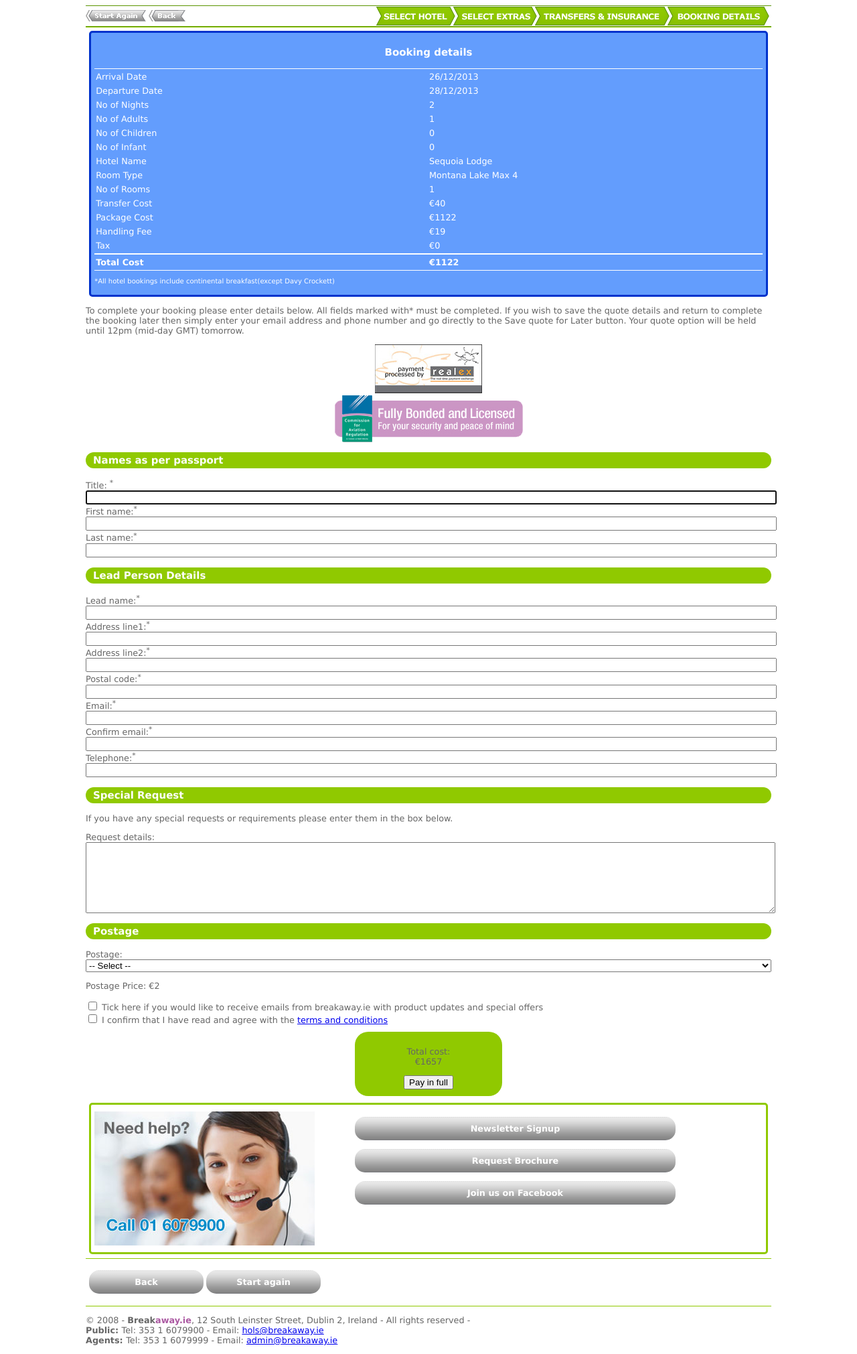
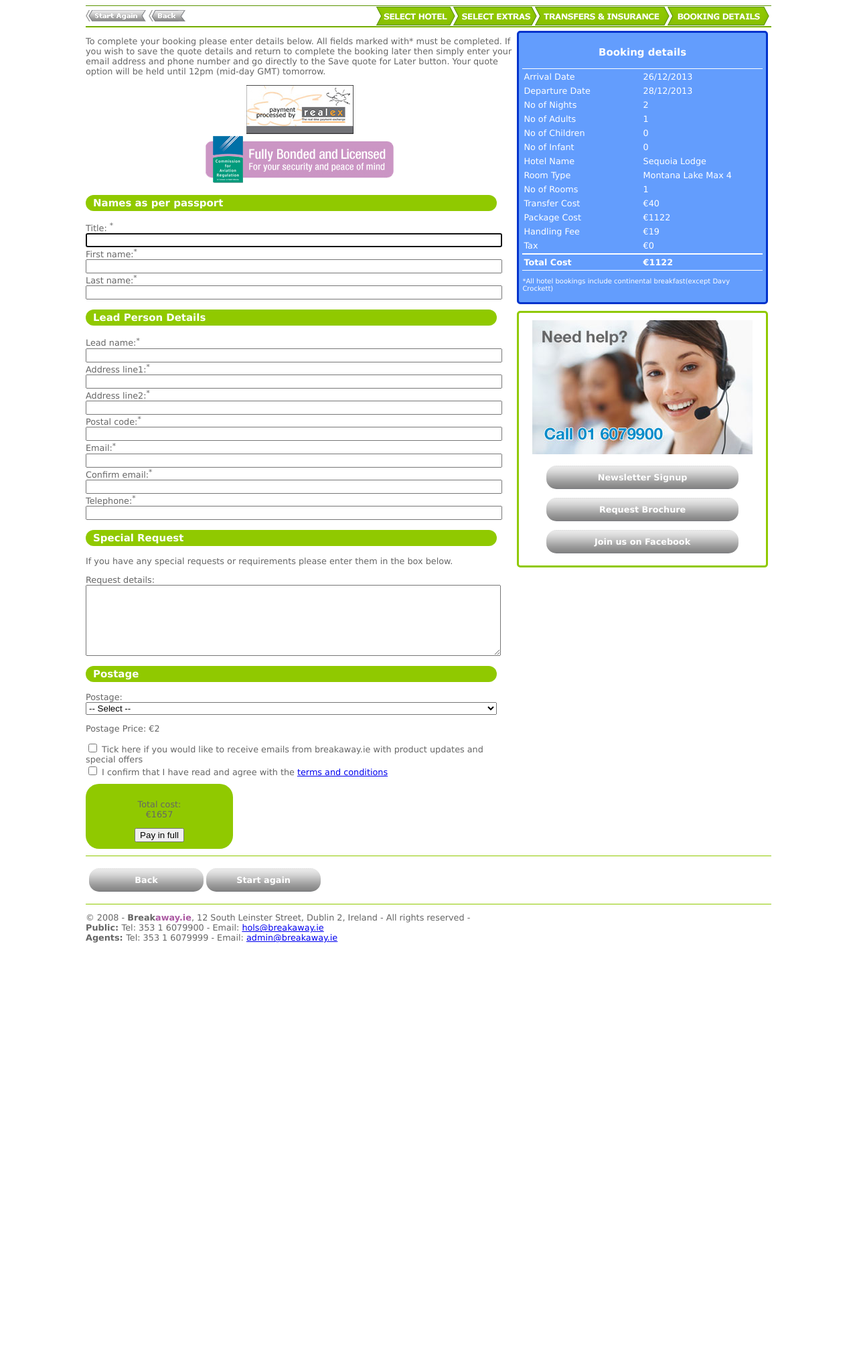
Before and after one commit to josefzacek/breakaway-booking-engine, a PHP site: page /booking-details.php in a window 1280 px wide. Shown: the part 98-2119 px from the top of the page at 67% size. After the commit the page ends 1505 px from the top, so only its background shows below. Run offline with PHP 8.4, Linux system fonts and the light colour scheme; some libraries are stand-ins or nearby versions.

Commit message:
booking details(final page) done

```diff
--- a/booking-details.php
+++ b/booking-details.php
@@ -106,7 +106,7 @@
 
 
 
- <p>To complete your booking please enter details below. All fields marked with* must be completed.
+ <p class="advisory-text">To complete your booking please enter details below. All fields marked with* must be completed.
 If you wish to save the quote details and return to complete the booking later then simply enter your email address and phone number and go directly to the Save quote for Later button. Your quote option will be held until 12pm (mid-day GMT) tomorrow.</p>
 
 <div class="img-holder">
@@ -115,6 +115,7 @@ If you wish to save the quote details and return to complete the booking later t
 </div> <!-- img-holder end -->
 
 
+<div class="final-booking-form-holder">
 <form action="#" method="post">
 <div class="payment-details">
 
@@ -201,10 +202,12 @@ Tick here if you would like to receive emails from breakaway.ie with product upd
 &euro;1657
 </p>
 <input type="submit" value="Pay in full" />
-</div> <!-- final-price end -->
 
 
+</div> <!-- final-price end -->
 </form>
+</div> <!-- final-booking-form-holder end -->
+
 
 
 <div class="need-help">
--- a/css/booking-details.css
+++ b/css/booking-details.css
@@ -116,12 +116,41 @@ border-radius: 20px;
 	float:left;
 	width:40%;
 }
-.need-help  .help-buttons {
+.need-help .help-buttons {
 	float:left;
 	width:60%;
 }
 
 /*desktop layout*/
 @media only screen and (min-width: 769px) {
+.final-booking-details {
+	width: 35%;
+	float: right;
+}
+.final-booking-form-holder {
+	width: 60%;
+	float: left;
+}
+.final-booking-form-holder .final-price {
+	float:left;
+	width:50%;
+}
 
+.need-help {
+	width: 35%;
+	float: right;
 }
+
+.need-help img {
+	display:block;
+	margin:5px auto;
+	width:100%;
+	height:auto;
+	max-width:329px;
+	float:none;
+}
+.need-help .help-buttons {
+	text-align:center;
+	max-width:none;
+	width:100%;
+}
--- a/css/shared-styles.css
+++ b/css/shared-styles.css
@@ -211,9 +211,6 @@
 
 /* tablet layout*/
 @media only screen and (min-width: 481px) {
-	body {
-	background-color:red;
-	}
 	#wrapper {
 		width:100%;
 	}
@@ -238,9 +235,7 @@
 
 /*desktop layout*/
 @media only screen and (min-width: 769px) {
-	body {
-		background-color:#FFF;
-	}
+
 /* start again back arrows */
 	#navigation #start-again-back {
 		float:left;
```
